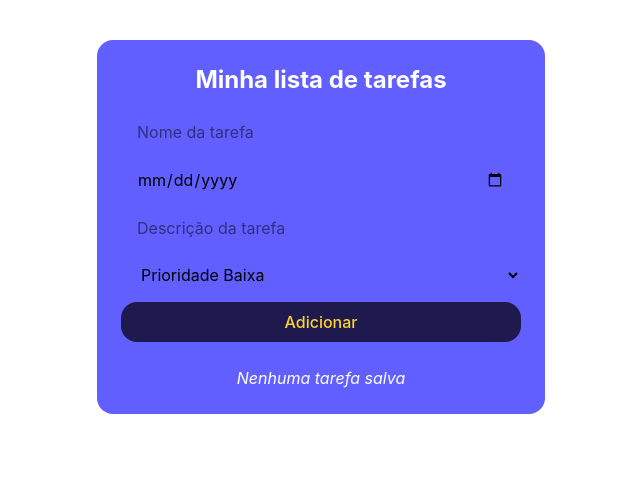
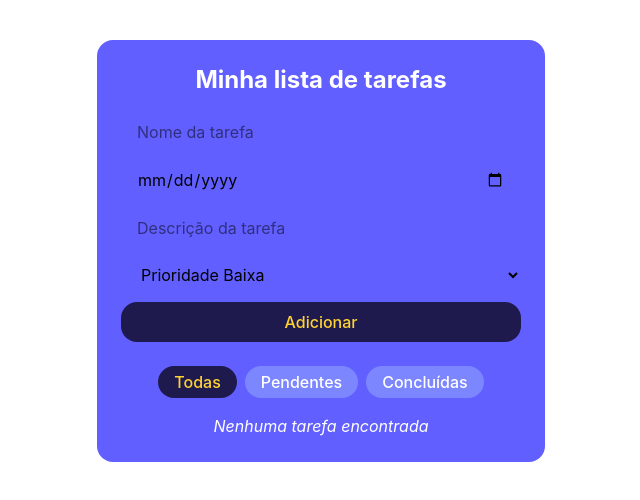
Before and after one commit to enzopereira1701/cp04_listatarefas, a React (Vite) app: page / in a window 1280 px wide. Shown: the top 500 px of the page, without its empty margins (319-959 px from the left). Built offline with nearby package versions, Linux system fonts and the light colour scheme.

Commit message:
feat: adicionando os filtros de visualizacao: todas, pendentes e concluidas

```diff
--- a/src/components/Tarefas.jsx
+++ b/src/components/Tarefas.jsx
@@ -15,6 +15,9 @@ const Tarefas = () => {
     const [campoData, setCampoData] = useState("");
     const [campoDescricao, setCampoDescricao] = useState("");
     const [campoPrioridade, setCampoPrioridade] = useState("Baixa");
+
+    // Estado que controla qual filtro está ativo: "todas", "pendentes" ou "concluidas"
+    const [filtro, setFiltro] = useState("todas");
 
 // HOOK - useEffect - realiza o efeito colateral, nesse caso salva a lista de tarefas
 // no localStorage toda vez que o componente renderizar
@@ -64,6 +67,14 @@ const Tarefas = () => {
 
     }
 
+    // Usa o método filter para decidir quais tarefas aparecem na tela
+    // de acordo com o botão de filtro selecionado
+    const tarefasFiltradas = tarefas.filter((tarefa) => {
+        if (filtro === "pendentes") return !tarefa.concluida;
+        if (filtro === "concluidas") return tarefa.concluida;
+        return true; // filtro === "todas"
+    })
+
 
   return (
     <div className ='max-w-md mx-auto mt-10 bg-indigo-500 rounded-2xl shadow-indigo-950- border-b-blue-950 p-6' >
@@ -106,9 +117,16 @@ const Tarefas = () => {
             <button type="submit" className=" bg-indigo-950 hover:bg-indigo-400 text-amber-300 font-medium px-5 py-2 rounded-2xl transition-colors cursor-pointer"> Adicionar </button>
         </form>
 
+        {/* Botões de filtro rápido (Todas, Pendentes, Concluídas) */}
+        <div className="flex gap-2 mb-4 justify-center">
+            <button onClick={() => setFiltro("todas")} className={`px-4 py-1 rounded-2xl font-medium cursor-pointer transition-colors ${filtro === "todas" ? "bg-indigo-950 text-amber-300" : "bg-indigo-400 text-white hover:bg-indigo-950"}`}> Todas </button>
+            <button onClick={() => setFiltro("pendentes")} className={`px-4 py-1 rounded-2xl font-medium cursor-pointer transition-colors ${filtro === "pendentes" ? "bg-indigo-950 text-amber-300" : "bg-indigo-400 text-white hover:bg-indigo-950"}`}> Pendentes </button>
+            <button onClick={() => setFiltro("concluidas")} className={`px-4 py-1 rounded-2xl font-medium cursor-pointer transition-colors ${filtro === "concluidas" ? "bg-indigo-950 text-amber-300" : "bg-indigo-400 text-white hover:bg-indigo-950"}`}> Concluídas </button>
+        </div>
+
         <ul className='space-y-3'>
-            {/* map percorre o array tarefas e desenha um <li> pra cada uma */}
-            {tarefas.map((tarefa)=>(
+            {/* map percorre o array tarefasFiltradas (não mais o tarefas direto) e desenha um <li> pra cada uma */}
+            {tarefasFiltradas.map((tarefa)=>(
                 <li key={tarefa.id} className='flex flex-col gap-2 p-3 bg-indigo-900 border border-amber-400 rounded-2xl shadow-sm hover:bg-indigo-500 transition-colors'>
                     <div className="flex items-center justify-between">
                         <span className={`font-bold text-white ${tarefa.concluida ? "line-through opacity-60" : ""}`}>{tarefa.nome}</span>
@@ -129,7 +147,7 @@ const Tarefas = () => {
             ))}
 
         </ul>
-        {tarefas.length == 0 && <p className="text-center italic mt-4 text-white"> Nenhuma tarefa salva</p>}
+        {tarefasFiltradas.length == 0 && <p className="text-center italic mt-4 text-white"> Nenhuma tarefa encontrada</p>}
 
     </div>
   )
```
